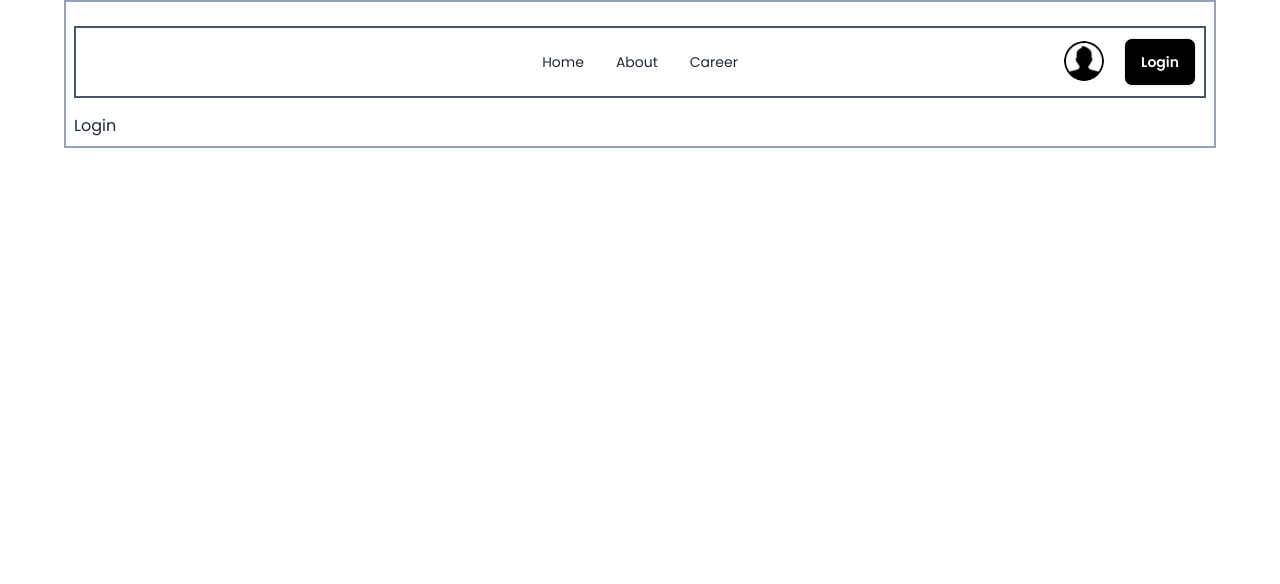
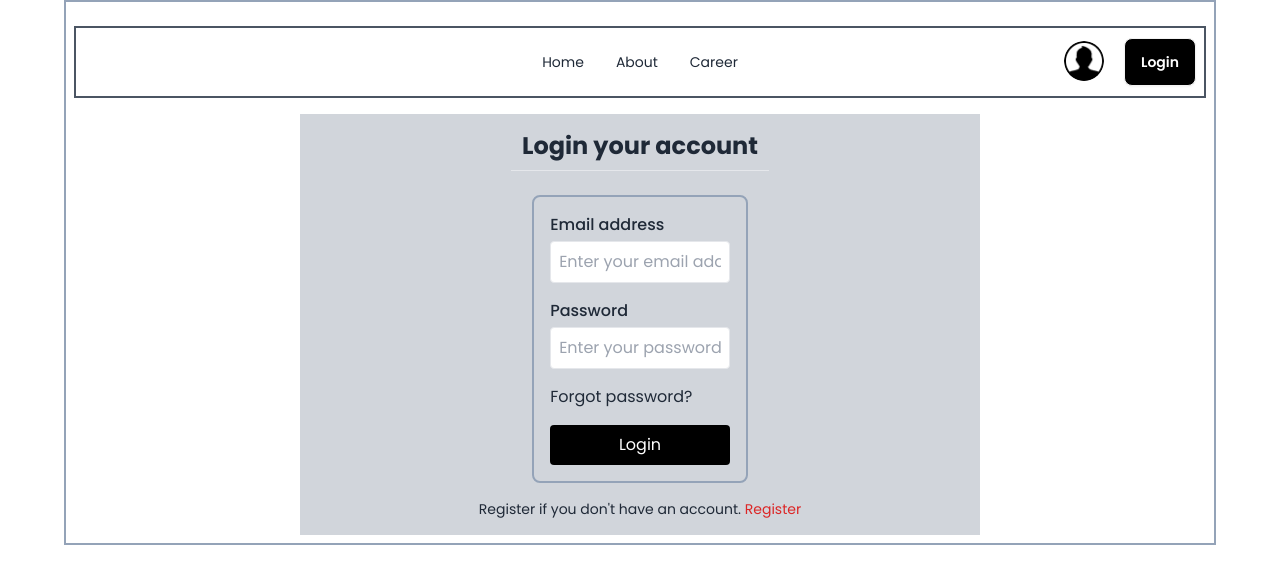
Before and after one commit to oworkmahade/React-Dragon-News-Auth, a React (Vite) app: page /login in a window 1280 px wide. Shown: the top 584 px of the page. Built offline with nearby package versions, Linux system fonts and the light colour scheme; a web font is replaced by a local one.

Commit message:
commited

```diff
--- a/src/pages/Login/Login.jsx
+++ b/src/pages/Login/Login.jsx
@@ -1,10 +1,99 @@
 import Navbar from "../Shared/Navbar/Navbar";
+import { Link } from "react-router-dom";
+import { useRef } from "react";
 
 function Login() {
+  // state for holding email from input field using useRef
+  const emailRef = useRef(null);
+
+  // form handle login
+  const handleLogin = (e) => {
+    e.preventDefault();
+    const email = e.target.email.value;
+    const password = e.target.password.value;
+    console.log(email, password);
+  };
+
+  // handle password reset
+  const handlePasswordReset = () => {
+    console.log("password reset link clicked");
+  };
+
   return (
     <div>
       <Navbar></Navbar>
-      Login
+      <div className="w-3/5 p-4 mx-auto bg-gray-300 login-form">
+        <h2 className="text-2xl font-bold text-center">Login your account</h2>
+        <hr className="w-2/5 mx-auto mt-2"></hr>
+        <form
+          onSubmit={handleLogin}
+          className="w-1/3 p-4 mx-auto mt-6 space-y-4 border-2 rounded-lg border-slate-400"
+        >
+          {/* Email */}
+          <div>
+            <label htmlFor="email" className="block mb-1 font-medium">
+              Email address
+            </label>
+            <input
+              type="email"
+              name="email"
+              ref={emailRef}
+              id="email"
+              placeholder="Enter your email address"
+              className="w-full p-2 border rounded focus:outline-none focus:ring-2 focus:ring-blue-400"
+              required
+            />
+          </div>
+
+          {/* Password */}
+          <div>
+            <label htmlFor="password" className="block mb-1 font-medium">
+              Password
+            </label>
+            <input
+              type="password"
+              name="password"
+              id="password"
+              placeholder="Enter your password"
+              className="w-full p-2 border rounded focus:outline-none focus:ring-2 focus:ring-blue-400"
+              required
+            />
+          </div>
+
+          {/* password reset */}
+          <div className="my-4">
+            <button
+              type="button"
+              onClick={handlePasswordReset}
+              className="p-0 m-0 bg-transparent border-none cursor-pointer link link-hover"
+              style={{ background: "none", border: "none" }}
+            >
+              Forgot password?
+            </button>
+          </div>
+
+          {/* Submit Button */}
+          <button
+            type="submit"
+            className="w-full py-2 text-white transition bg-black rounded hover:bg-blue-600"
+          >
+            Login
+          </button>
+        </form>
+
+        {/* Login Link */}
+        <p className="mt-4 text-sm text-center">
+          Register if you don't have an account.{" "}
+          <span className="text-blue-500 cursor-pointer hover:underline">
+            <Link to="/register">
+              <button type="button" className="text-red-600">
+                {" "}
+                Register
+              </button>
+            </Link>
+          </span>
+        </p>
+      </div>
     </div>
   );
 }
```
